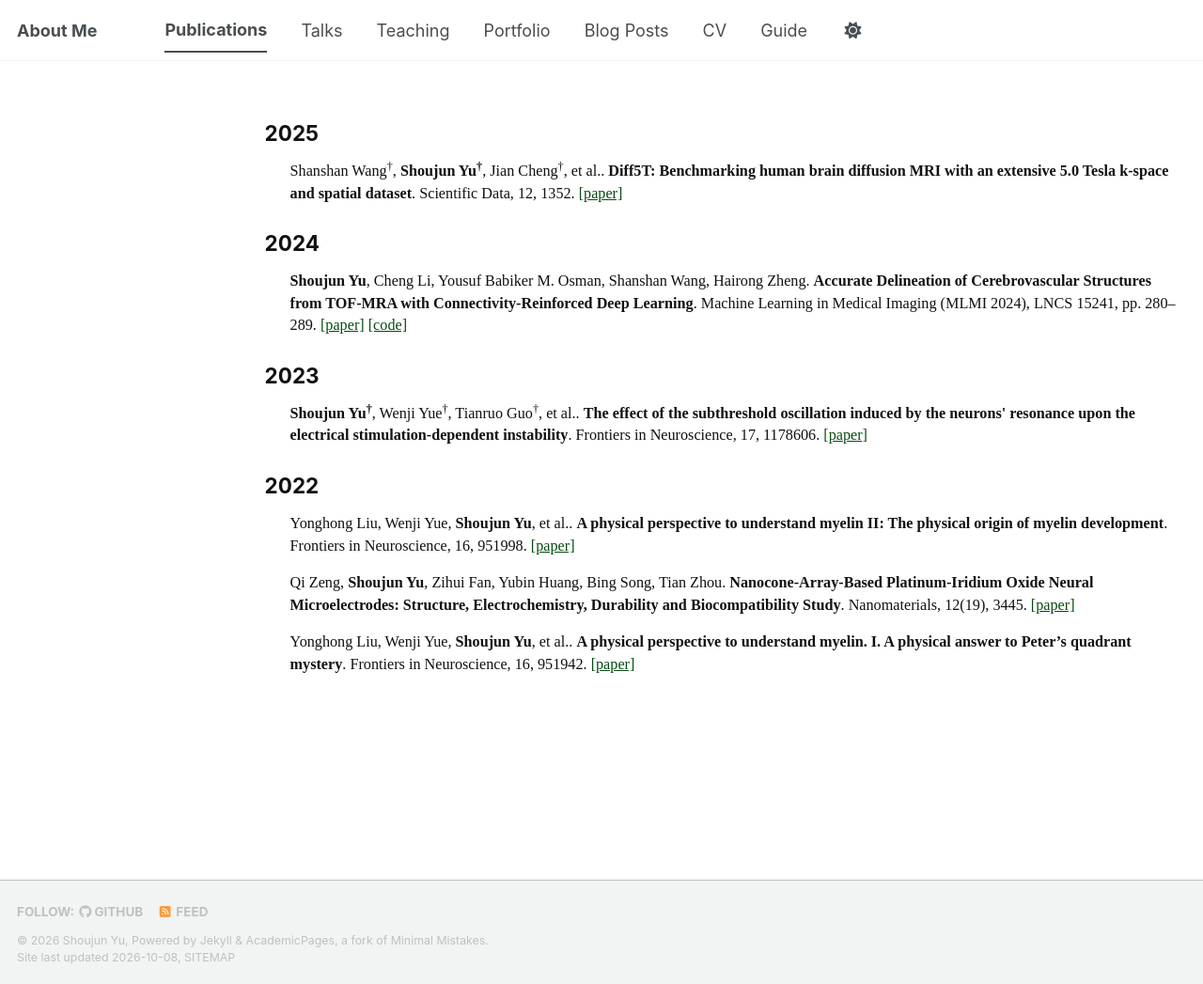
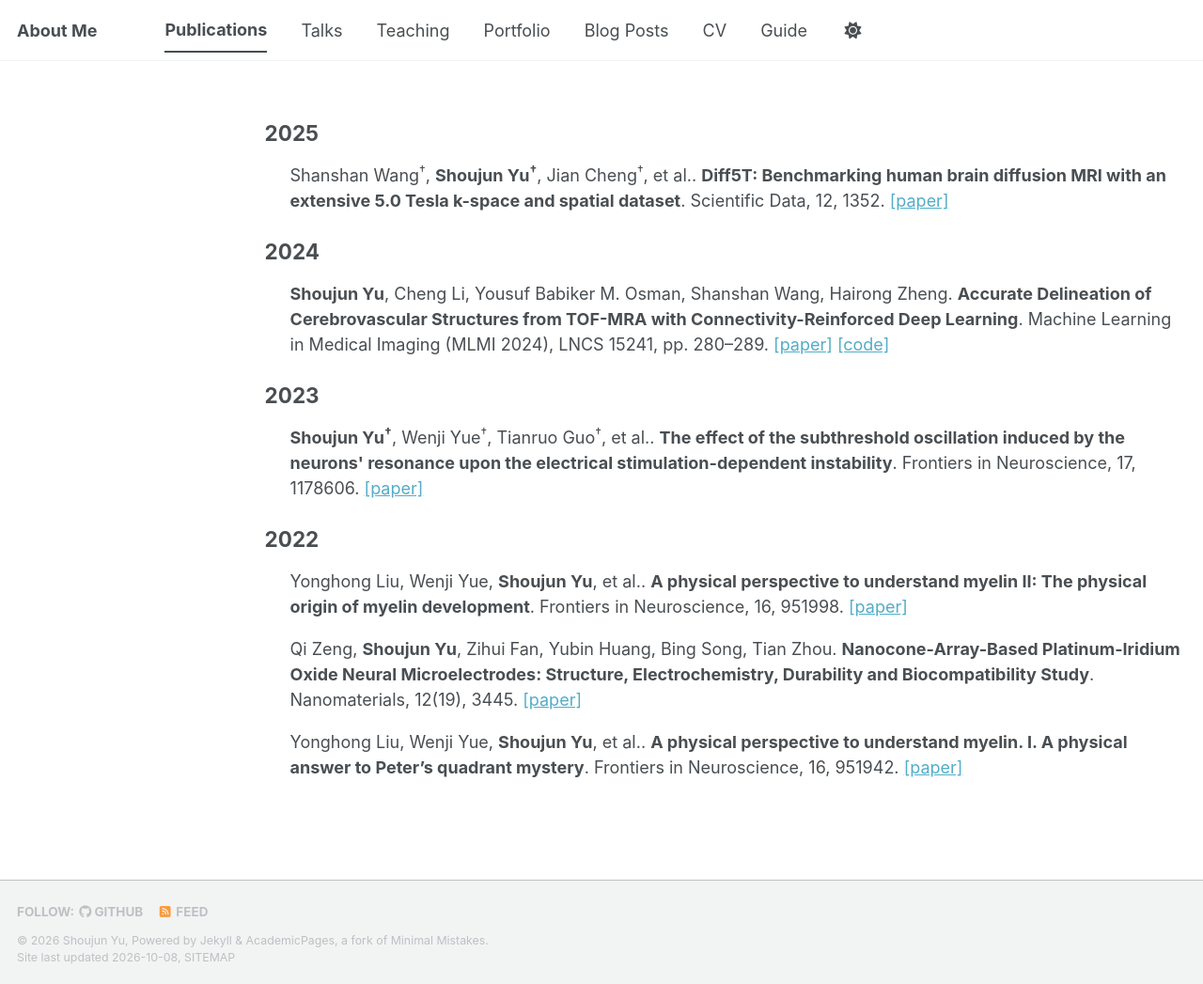
Before and after one commit to ShoujunYu/shoujunyu.github.io, a Jekyll site: the page built from _pages/publications.html, in a window 1280 px wide and 1047 px high. Shown: the whole window at 94% size. Built offline with Jekyll 4.4.1, drawn with Linux system fonts in a browser that asks for light colours; a style sheet for code colours, icons or effects is not loaded.

Commit message:
Update publications.html

```diff
--- a/_pages/publications.html
+++ b/_pages/publications.html
@@ -5,25 +5,16 @@ permalink: /publications/
 author_profile: false
 ---
 
+
 <style>
-/* 页面标题 */
-.page__title {
-  font-family: "Times New Roman", Georgia, serif;
-  font-size: 1.8rem;
-  color: #083b08;
-}
-
-/* 论文列表 */
+/* Publications */
 .pub-list {
-  font-family: "Times New Roman", Georgia, serif;
+  font-family: inherit;
   margin-top: 1rem;
 }
 
 /* 年份标题 */
 .pub-year {
-  font-size: 1.25rem;
-  font-weight: bold;
-  color: #111;
   margin: 1.5rem 0 0.8rem;
 }
 
@@ -31,30 +22,25 @@ author_profile: false
 .pub-entry {
   margin-left: 1.5rem;
   margin-bottom: 0.85rem;
-  font-size: 0.9rem;
-  line-height: 1.45;
-  color: #111;
+  font-family: inherit;
+  font-size: 1em;
+  line-height: inherit;
+  color: inherit;
 }
 
-/* 论文标题 */
+/* 论文标题加粗 */
 .pub-title {
   font-weight: bold;
-}
-
-/* 链接 */
-.pub-entry a {
-  color: #064b12;
-  text-decoration: underline;
 }
 
 /* 手机端 */
 @media (max-width: 768px) {
   .pub-entry {
     margin-left: 0;
-    font-size: 0.9rem;
   }
 }
 </style>
+
 
 <div class="pub-list">
 
```
